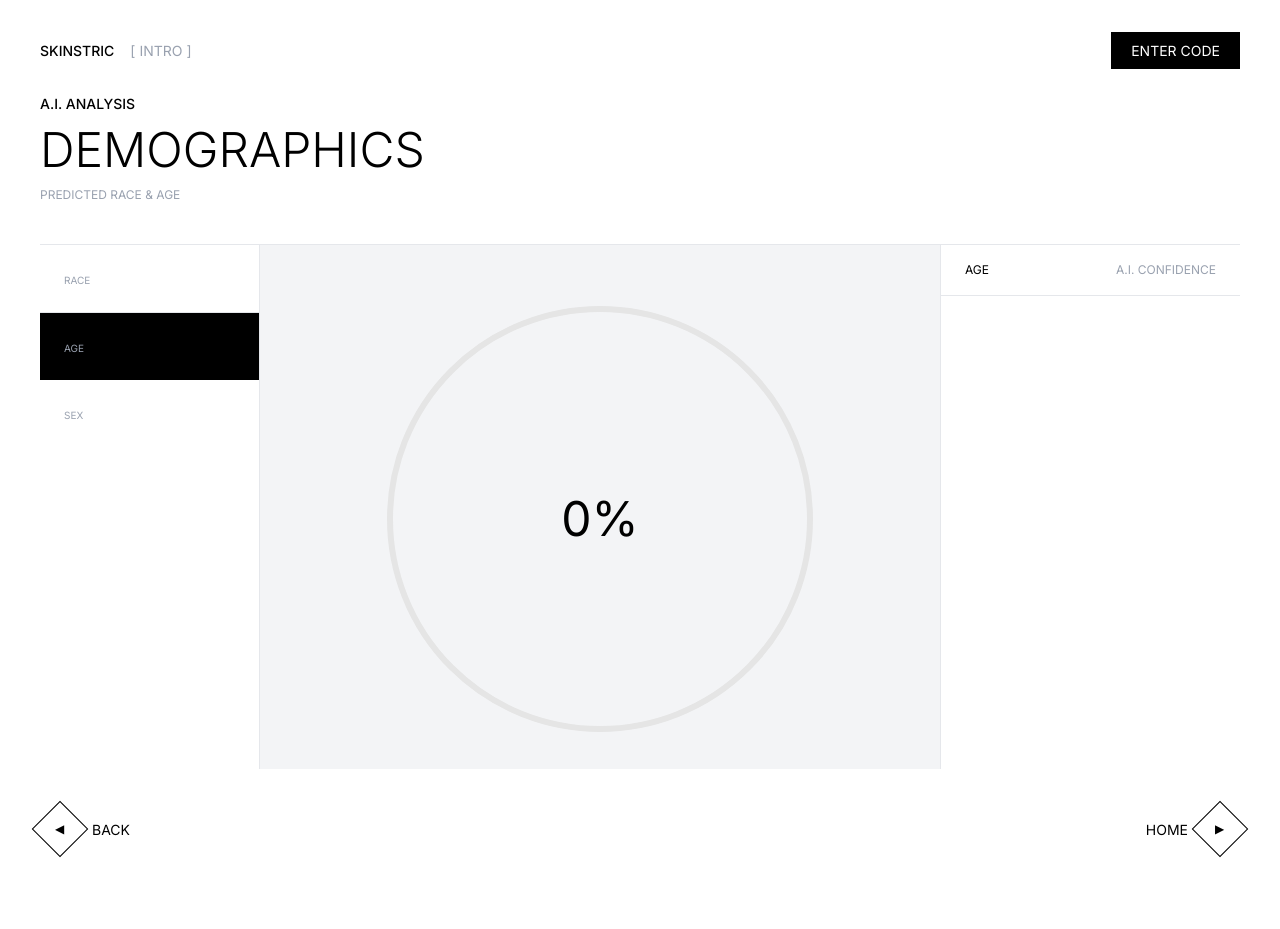
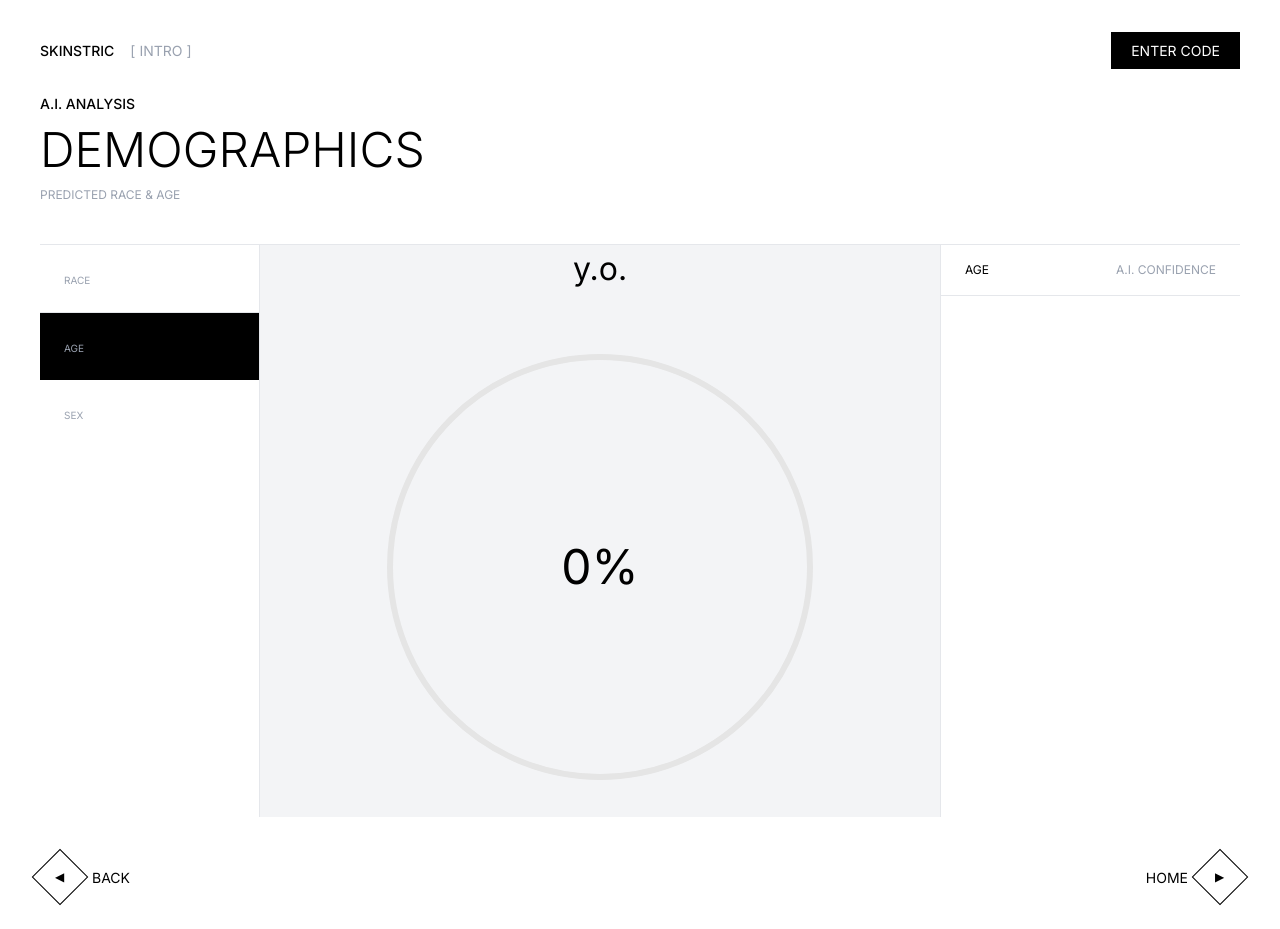
Before and after one commit to chloefdez/skinstric-ai, a React (Vite) app: page /summary in a window 1280 px wide. Both pictures are taken after a click on the element "AGE". Before the commit the page ends 881 px from the top, so only its background shows below. Built offline with nearby package versions, Linux system fonts and the light colour scheme.

Commit message:
Add y.o. suffix for age display in Summary category panel

```diff
--- a/src/pages/Summary.jsx
+++ b/src/pages/Summary.jsx
@@ -146,6 +146,9 @@ function Summary() {
         <div className="flex-1 bg-gray-100 flex flex-col items-center justify-center gap-6">
           <p style={{ fontSize: "32px" }} className="capitalize">
             {current.label}
+            {activeCategory === "age" && (
+              <span className="normal-case"> y.o.</span>
+            )}{" "}
           </p>
 
           <div className="relative">
```
